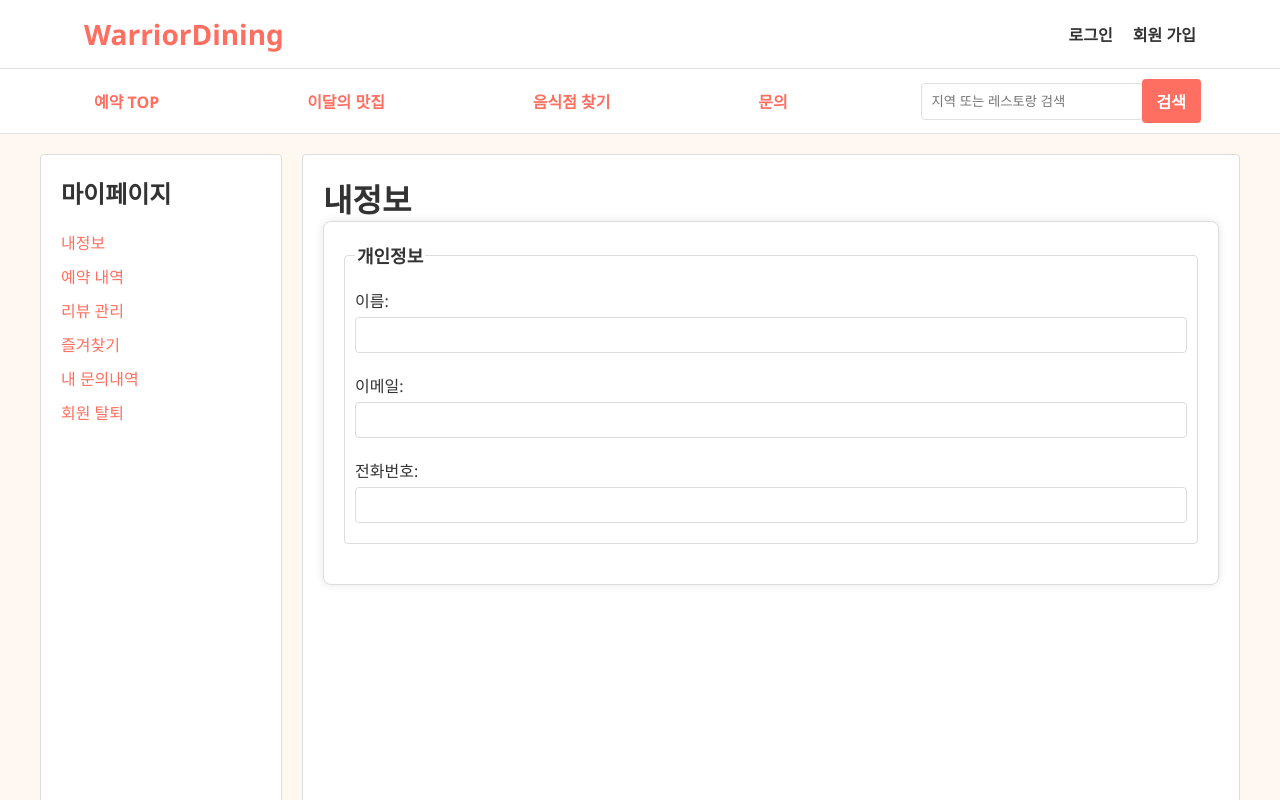
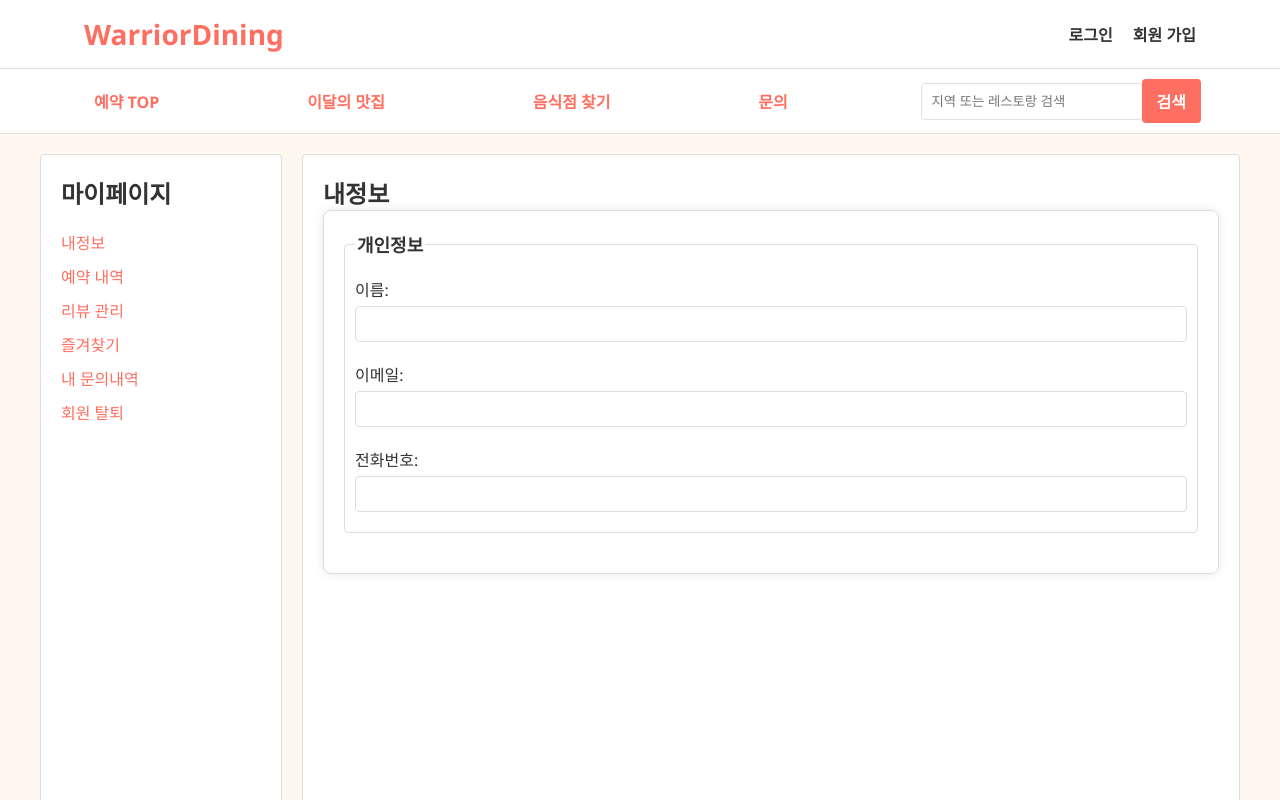
Before and after one commit to warrior-dining/warrior-dining-front, a React (Create React App) app: page /mypage in a window 1280 px wide. Shown: the top 800 px of the page. Built offline with nearby package versions, Linux system fonts and the light colour scheme; no server answers.

Commit message:
[#109] 디테일 수정

```diff
--- a/src/containers/Mypage.js
+++ b/src/containers/Mypage.js
@@ -44,7 +44,7 @@ const Mypage = () => {
                 <MypageSidebar/>
 
                 <div className="mypage-content">
-                    <h1>내정보</h1>
+                    <h2>내정보</h2>
                     <form id="infoForm">
                         <fieldset>
                             <legend>개인정보</legend>
--- a/src/containers/SignUp.js
+++ b/src/containers/SignUp.js
@@ -3,7 +3,7 @@ import {useNavigate} from 'react-router-dom';
 import axios from 'axios';
 import '../css/SignUp.css';
 
-const baseUrl = process.env.REACT_APP_BACKEND_URL;
+const host = process.env.REACT_APP_BACKEND_URL;
 
 const SignUp = () => {
         const navigate = useNavigate();
@@ -27,7 +27,7 @@ const SignUp = () => {
                 return;
             }
 
-            axios.post(`${baseUrl}/api/user/signup`, {
+            axios.post(`${host}/api/user/signup`, {
                 email,
                 password,
                 name,
```
Also changed, not shown: src/context/AxiosInstance.js (line endings or trailing spaces).
